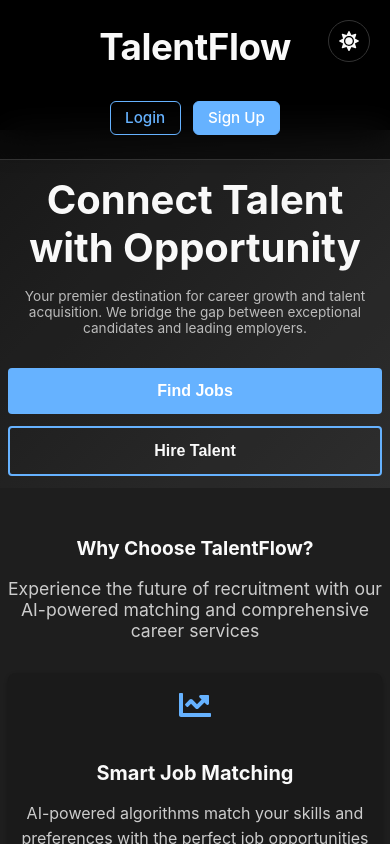
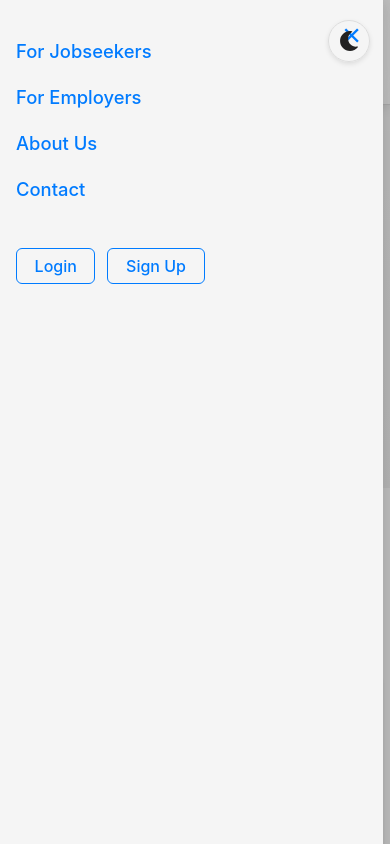
Before and after one commit to KartikVhonale/hr_website, a React (Create React App) app: page / in a window 390 px wide. Both pictures are taken after a click on the button 349 px from the left and 41 px from the top of the page. Shown: the top 844 px of the page. Built offline with nearby package versions, Linux system fonts and the light colour scheme.

Commit message:
added hamburger and fixed some alignment

```diff
--- a/src/components/Header.jsx
+++ b/src/components/Header.jsx
@@ -1,8 +1,13 @@
-import React from 'react';
+import React, { useState } from 'react';
 import { Link } from 'react-router-dom';
 import '../css/Header.css';
 
 const Header = () => {
+  const [sidebarOpen, setSidebarOpen] = useState(false);
+
+  const handleSidebarToggle = () => setSidebarOpen(!sidebarOpen);
+  const closeSidebar = () => setSidebarOpen(false);
+
   return (
     <header className="header">
       <div className="header-content">
@@ -17,11 +22,32 @@ const Header = () => {
             <li><Link to="/contact" className="nav-link">Contact</Link></li>
           </ul>
         </nav>
+        <button className="hamburger" onClick={handleSidebarToggle} aria-label="Open menu">
+          <span className="bar"></span>
+          <span className="bar"></span>
+          <span className="bar"></span>
+        </button>
         <div className="header-auth-buttons">
           <Link to="/login" className="header-btn header-login">Login</Link>
           <Link to="/signup" className="header-btn header-signup">Sign Up</Link>
         </div>
       </div>
+      {/* Sidebar overlay */}
+      <div className={`sidebar-overlay${sidebarOpen ? ' open' : ''}`} onClick={closeSidebar}></div>
+      {/* Sidebar menu */}
+      <aside className={`sidebar${sidebarOpen ? ' open' : ''}`}>
+        <button className="close-sidebar" onClick={closeSidebar} aria-label="Close menu">&times;</button>
+        <ul className="sidebar-list">
+          <li><Link to="/jobseekers" className="sidebar-link" onClick={closeSidebar}>For Jobseekers</Link></li>
+          <li><Link to="/employers" className="sidebar-link" onClick={closeSidebar}>For Employers</Link></li>
+          <li><Link to="/about" className="sidebar-link" onClick={closeSidebar}>About Us</Link></li>
+          <li><Link to="/contact" className="sidebar-link" onClick={closeSidebar}>Contact</Link></li>
+          <li className="sidebar-auth">
+            <Link to="/login" className="sidebar-btn" onClick={closeSidebar}>Login</Link>
+            <Link to="/signup" className="sidebar-btn" onClick={closeSidebar}>Sign Up</Link>
+          </li>
+        </ul>
+      </aside>
     </header>
   );
 };
--- a/src/css/Header.css
+++ b/src/css/Header.css
@@ -28,15 +28,18 @@
 }
 
 .header-content {
-  max-width: 1200px;
+  max-width: 1300px;
   margin: 0 auto;
   padding: 0 1.5rem;
   display: flex;
-  justify-content: flex-start;
+  justify-content: space-between;
   align-items: center;
   min-height: 64px;
 }
 
+.logo{
+  width: 11.5rem;
+}
 .logo h1 {
   margin: 0;
   font-size: 1.5rem;
@@ -48,9 +51,10 @@
 }
 
 .nav-menu {
-  flex: 1;
   display: flex;
-  justify-content: flex-end;
+  flex: 1 1 auto;
+  justify-content: center;
+  align-items: center;
 }
 
 .nav-list {
@@ -60,14 +64,14 @@
   display: flex;
   gap: 2rem;
   align-items: center;
-  justify-content: flex-end;
+  justify-content: center;
 }
 
 .nav-link {
   text-decoration: none;
   color: var(--text-secondary);
   font-weight: 500;
-  font-size: 1rem;
+  font-size: 1.125rem;
   padding: 0.25rem 0.5rem;
   border-radius: 4px;
   transition: color 0.2s, background 0.2s;
@@ -84,6 +88,7 @@
   gap: 0.75rem;
   align-items: center;
   margin-left: auto;
+  justify-content: flex-end;
 }
 
 .header-btn {
@@ -123,6 +128,119 @@
   color: #fff !important;
 }
 
+/* Hamburger menu styles */
+.hamburger {
+  display: none;
+  flex-direction: column;
+  justify-content: center;
+  align-items: center;
+  width: 2.5rem;
+  height: 2.5rem;
+  background: none;
+  border: none;
+  cursor: pointer;
+  z-index: 1201;
+}
+.hamburger .bar {
+  width: 1.7rem;
+  height: 0.22rem;
+  background: var(--accent-primary, #0051a2);
+  margin: 0.22rem 0;
+  border-radius: 2px;
+  transition: all 0.3s;
+}
+
+/* Sidebar styles - improved */
+.sidebar {
+  display: none;
+  position: fixed;
+  top: 0;
+  left: 0;
+  width: 250px;
+  height: 100vh;
+  background: var(--bg-primary, #fff);
+  box-shadow: 2px 0 16px rgba(0,0,0,0.12);
+  z-index: 1202;
+  padding: 2.5rem 1.5rem 1.5rem 1.5rem;
+  flex-direction: column;
+  gap: 2rem;
+  transition: transform 0.3s cubic-bezier(.4,0,.2,1);
+  transform: translateX(-100%);
+  overflow-y: auto;
+}
+.sidebar.open {
+  display: flex;
+  transform: translateX(0);
+}
+
+.sidebar-overlay {
+  display: none;
+  position: fixed;
+  top: 0;
+  left: 0;
+  width: 100vw;
+  height: 100vh;
+  background: rgba(0,0,0,0.25);
+  z-index: 1200;
+  transition: opacity 0.3s;
+  opacity: 0;
+  pointer-events: none;
+}
+.sidebar-overlay.open {
+  display: block;
+  opacity: 1;
+  pointer-events: auto;
+}
+
+.close-sidebar {
+  background: none;
+  border: none;
+  font-size: 2rem;
+  color: var(--accent-primary, #0051a2);
+  position: absolute;
+  top: 1rem;
+  right: 1rem;
+  cursor: pointer;
+}
+.sidebar-list {
+  list-style: none;
+  padding: 0;
+  margin: 0;
+  display: flex;
+  flex-direction: column;
+  gap: 1.5rem;
+}
+.sidebar-link {
+  text-decoration: none;
+  color: var(--text-primary, #222);
+  font-size: 1.15rem;
+  font-weight: 500;
+  transition: color 0.2s;
+}
+.sidebar-link:hover {
+  color: var(--accent-primary, #0051a2);
+}
+.sidebar-auth {
+  display: flex;
+  gap: 0.75rem;
+  margin-top: 1.5rem;
+}
+.sidebar-btn {
+  padding: 0.45rem 1.1rem;
+  border-radius: 6px;
+  font-size: 1rem;
+  font-weight: 500;
+  text-decoration: none;
+  border: 1.5px solid var(--accent-primary, #0051a2);
+  background: transparent;
+  color: var(--accent-primary, #0051a2);
+  transition: background 0.2s, color 0.2s;
+}
+.sidebar-btn:hover {
+  background: var(--accent-primary, #0051a2);
+  color: #fff;
+}
+
 /* Responsive design */
 @media (max-width: 900px) {
   .nav-list {
@@ -133,9 +251,9 @@
   }
 }
 
-@media (max-width: 768px) {
+@media (max-width: 950px) {
   .header-content {
-    flex-direction: column;
+    flex-direction: row;
     gap: 0.75rem;
     padding: 0.75rem;
     min-height: 56px;
@@ -148,40 +266,33 @@
     font-size: 2rem;
   }
   .nav-menu {
-    width: 100%;
-    justify-content: center;
+    display: none;
   }
-  .nav-list {
-    flex-direction: column;
-    gap: 0.5rem;
-    background: var(--bg-primary, #fff);
-    position: absolute;
-    top: 100%;
-    left: 0;
-    right: 0;
-    z-index: 999;
-    padding: 1rem 0;
-    box-shadow: 0 4px 16px rgba(0,0,0,0.07);
-    border-radius: 0 0 12px 12px;
-    display: none;
-    justify-content: center;
+  .hamburger {
+    display: flex;
+    padding-right: 6.5rem;
   }
-  .nav-menu.open .nav-list {
-    display: flex;
-  }
-  .nav-link {
-    font-size: 1.1rem;
-    padding: 0.5rem 1rem;
-  }
-
   .header-auth-buttons {
     margin-left: 0;
-    margin-top: 0.5rem;
-    justify-content: center;
+    margin-top: 0;
+    justify-content: flex-end;
+    display: none;
   }
   .header-btn {
     font-size: 0.95rem;
     padding: 0.4rem 0.9rem;
+  }
+  .sidebar {
+    display: flex;
+  }
+  .sidebar:not(.open) {
+    transform: translateX(-100%);
+  }
+  .sidebar.open {
+    transform: translateX(0);
+  }
+  .sidebar-overlay {
+    display: block;
   }
 }
 
@@ -189,4 +300,9 @@
   .logo h1 {
     font-size: 2.3rem;
   }
+  .sidebar {
+    width: 90vw;
+    min-width: 0;
+    padding: 2.5rem 1rem 1.5rem 1rem;
+  }
 }
```
Also changed, not shown: src/App.js (+4 -4 lines), src/css/Main.css (line endings or trailing spaces).
